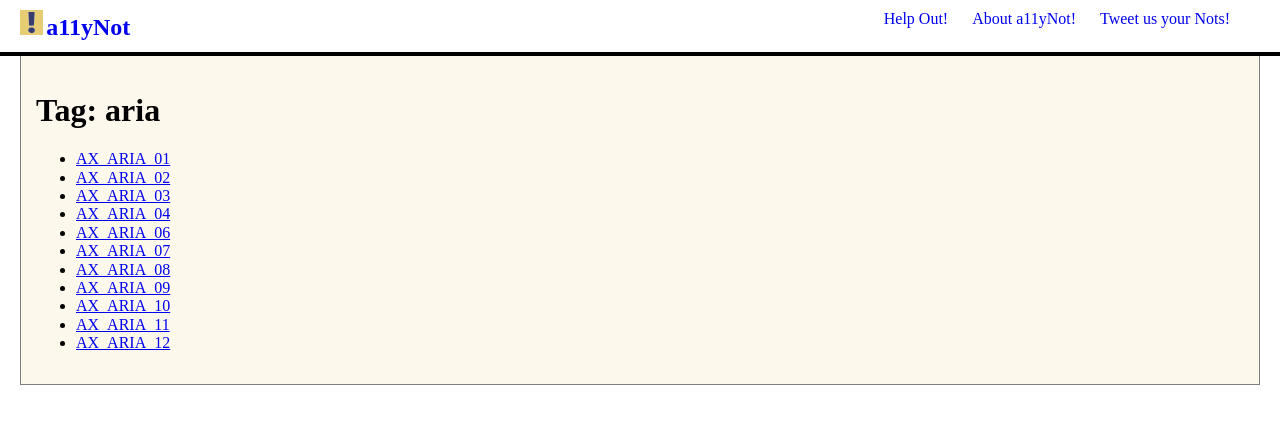
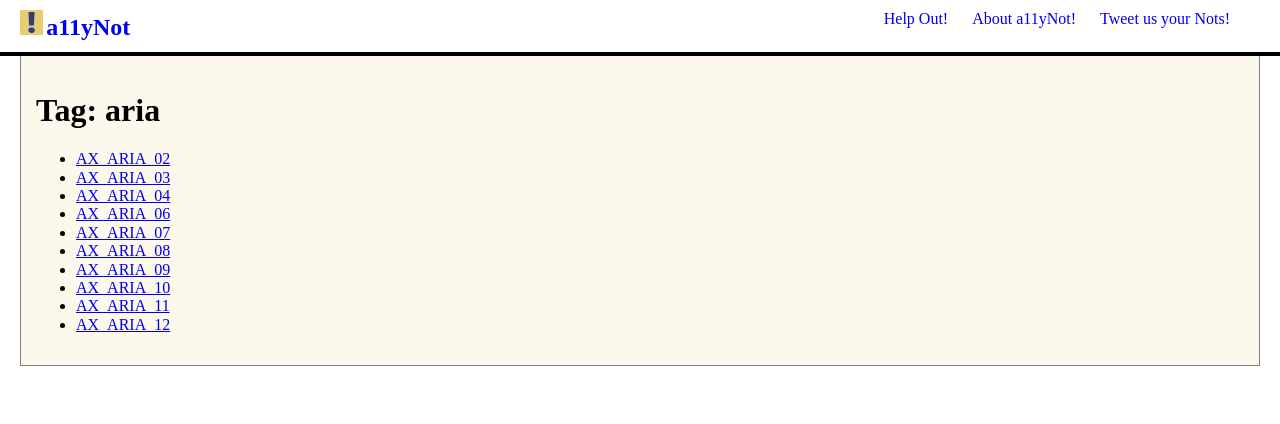
Before and after one commit to a11yNot/a11yNot.github.io, a Jekyll site: the page built from nots/tag/aria.md, in a window 1280 px wide. Shown: the top 424 px of the page. Built offline with Jekyll 4.4.1, drawn with Linux system fonts in a browser that asks for light colours; nearby versions of some CDN libraries.

Commit message:
Update AX_ARIA_01.md

```diff
--- a/_nots/AX_ARIA_01.md
+++ b/_nots/AX_ARIA_01.md
@@ -4,8 +4,7 @@ gistID: 4b6cd17c1e4a3ad175e6
 layout: nots
 source: devtools
 tags:
-- aria
-- role
+- ainspector
 - axe
 ---
 
```
